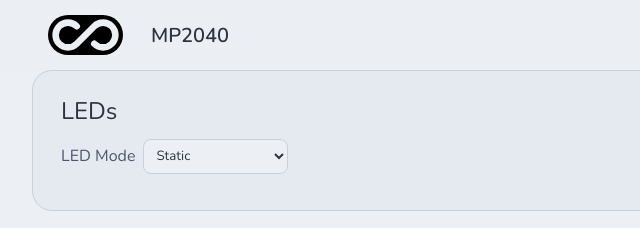
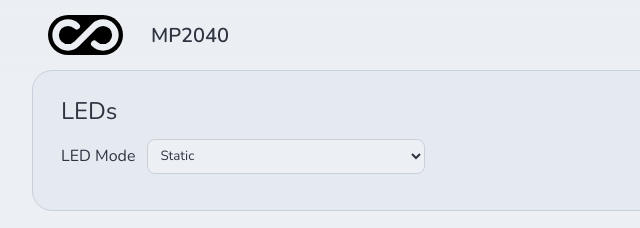
Before and after one commit to thnikk/MP2040, a website built with Vite: page www/index.html in a window 1280 px wide. Shown: the top 228 px of the page, 108-748 px from the left. Built offline with nearby package versions, Linux system fonts and the light colour scheme; files whose address does not match are found by name.

Commit message:
Fit content in row

```diff
--- a/www/index.html
+++ b/www/index.html
@@ -37,16 +37,19 @@
     <section>
       <h2>LEDs</h2>
       <div class="led-form">
-        <label class="led-mode-label">LED Mode
-          <select id="led-mode">
+        <div class="led-row">
+          <label class="led-mode-label" for="led-mode">LED Mode</label>
+          <div class="led-mode-select">
+            <select id="led-mode">
             <option value="0">Static</option>
             <option value="1">Cycle</option>
             <option value="2">Reactive</option>
             <option value="3">BPS</option>
           </select>
-        </label>
-        <div class="led-slider" id="led-brightness"></div>
-        <div class="led-slider" id="led-speed"></div>
+          </div>
+          <div class="led-slider" id="led-brightness"></div>
+          <div class="led-slider" id="led-speed"></div>
+        </div>
         <div class="led-colors">
           <div class="led-color-picker"><div id="led-colorNormal"></div></div>
           <div class="led-color-picker"><div id="led-colorPressed"></div></div>
--- a/www/style.css
+++ b/www/style.css
@@ -415,33 +415,36 @@ select, input[type="number"] {
 
 /* LED form */
 .led-form {
-  display: grid;
-  grid-template-columns: repeat(auto-fill, minmax(200px, 1fr));
+  display: flex;
+  flex-direction: column;
   gap: 12px;
 }
 
-.led-form label {
+.led-row {
   display: flex;
-  flex-direction: column;
-  gap: 0.3rem;
-  font-size: 1rem;
-  color: var(--muted);
+  align-items: center;
+  gap: 12px;
 }
 
-.led-form .led-mode-label {
-  flex-direction: row;
-  align-items: center;
-  gap: 0.5rem;
+.led-row .led-mode-label {
   white-space: nowrap;
 }
 
-.led-form .led-mode-label select {
-  flex: 1;
+.led-row .led-mode-select {
+  flex: 1 1 0;
+  min-width: 0;
+}
+
+.led-row .led-mode-select select {
+  width: 100%;
+}
+
+.led-row .led-slider {
+  flex: 1 1 0;
 }
 
 /* Color picker pill buttons */
 .led-colors {
-  grid-column: 1 / -1;
   display: grid;
   grid-template-columns: repeat(auto-fill, minmax(200px, 1fr));
   gap: 12px;
@@ -499,9 +502,9 @@ select, input[type="number"] {
   cursor: pointer;
 }
 
-/* Pill slider (brightness) */
+/* Pill slider (brightness / speed) */
 .led-slider {
-  justify-self: start;
+  min-width: 0;
 }
 
 .pill-slider {
@@ -509,7 +512,7 @@ select, input[type="number"] {
   display: flex;
   align-items: center;
   justify-content: center;
-  width: fit-content;
+  width: 100%;
   padding: 0.5rem 1.5rem;
   border: 1px solid var(--card-border);
   border-radius: 999px;
```
